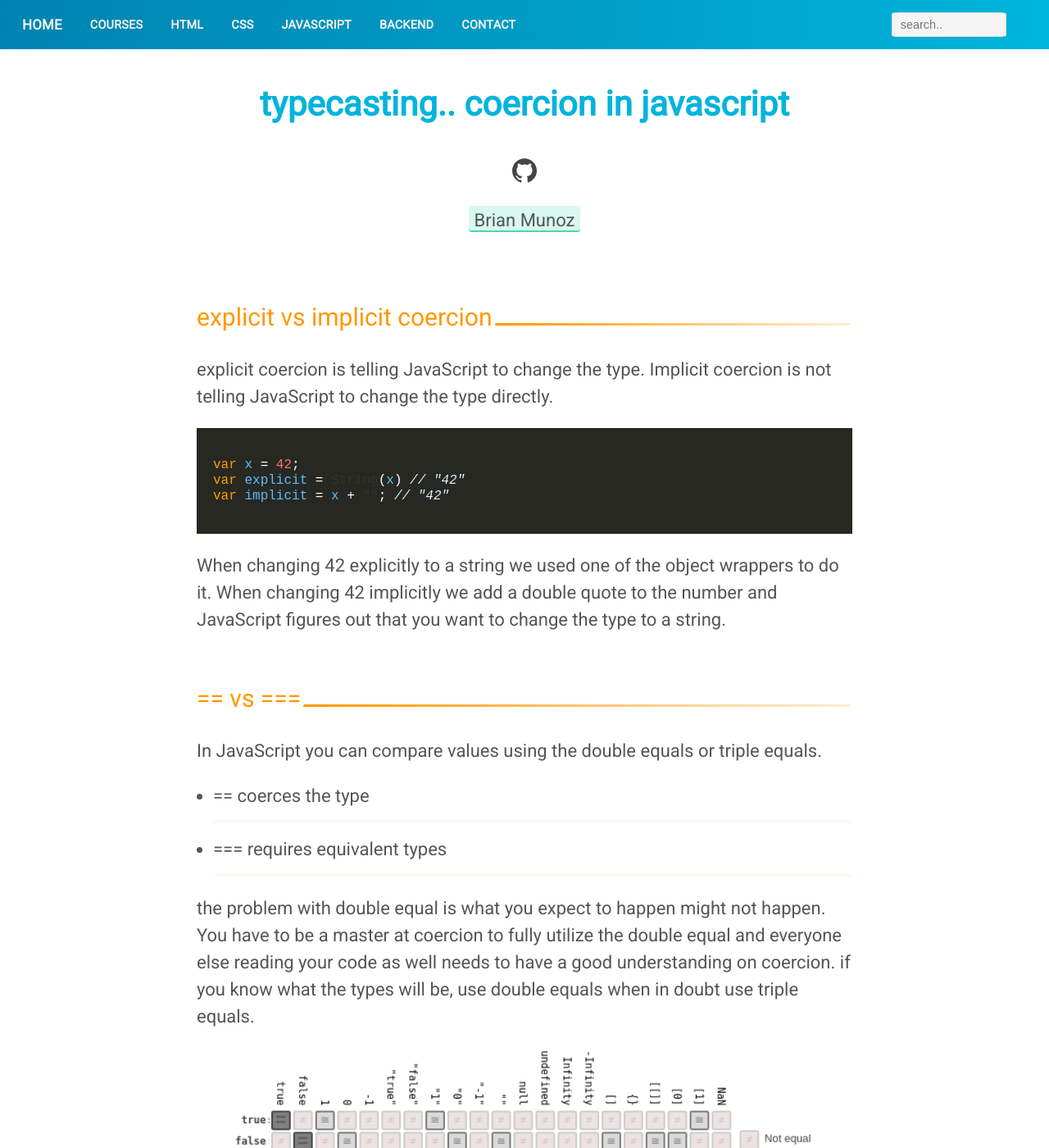
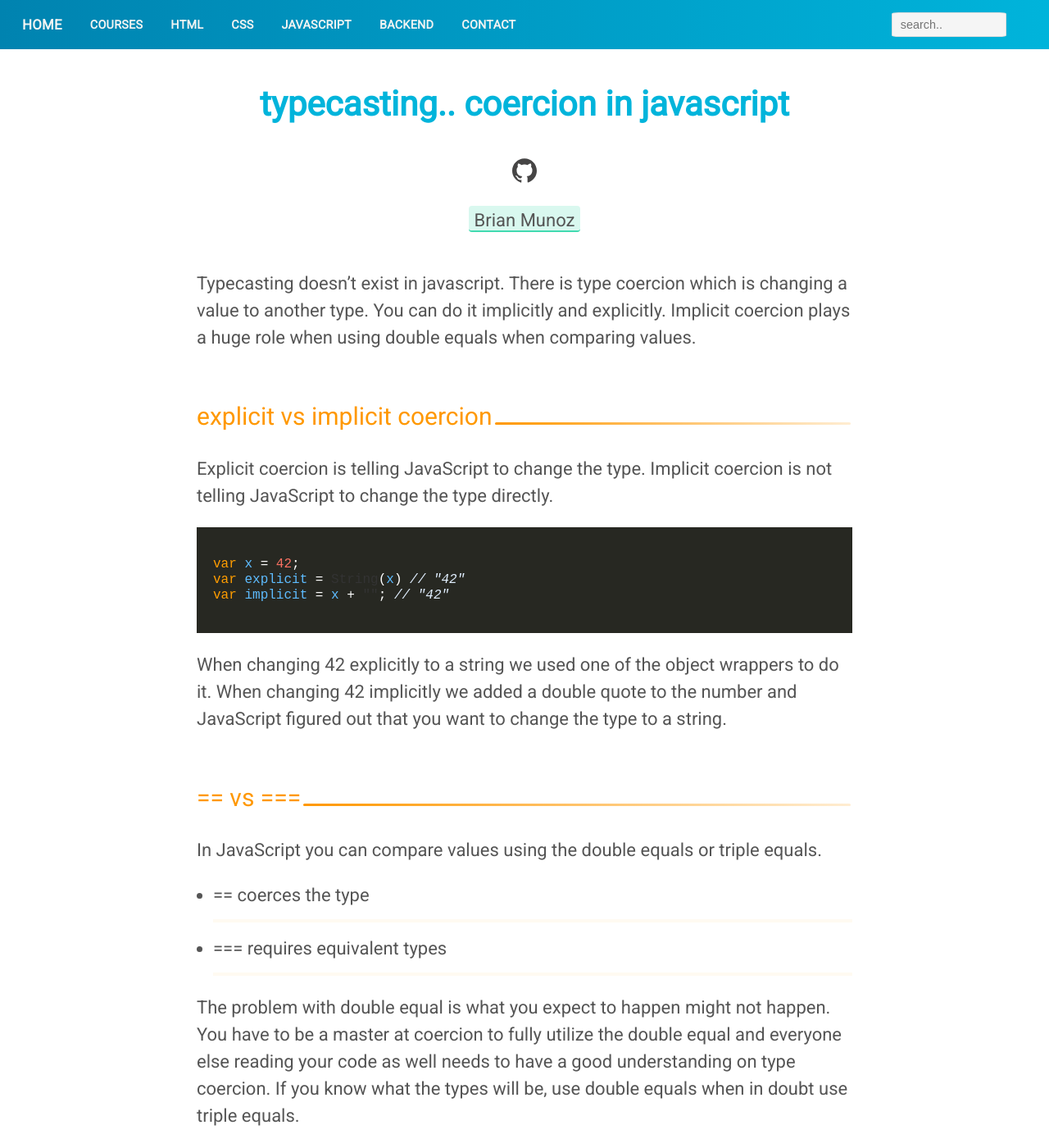
Before and after one commit to codinglead/codinglead.github.io, a Jekyll site: the page built from _posts/2018-11-09-typecasting-coercion-in-javascript.md, in a window 1280 px wide and 1400 px high. Shown: the whole window at 82% size. Built offline with Jekyll 4.4.1, drawn with Linux system fonts in a browser that asks for light colours; comment, search, counter and statistics services are not loaded; some of the changed text lies outside the part shown.

Commit message:
update article about coercion

````diff
--- a/_posts/2018-11-09-typecasting-coercion-in-javascript.md
+++ b/_posts/2018-11-09-typecasting-coercion-in-javascript.md
@@ -10,9 +10,11 @@ author: ["Brian Munoz", "https://colorlessenergy.github.io/", "https://github.co
 permalink: /javascript/:title
 ---
 
+Typecasting doesn't exist in javascript. There is type coercion which is changing a value to another type. You can do it implicitly and explicitly. Implicit coercion plays a huge role when using double equals when comparing values.
+
 ## explicit vs implicit coercion
 
-explicit coercion is telling JavaScript to change the type. Implicit coercion is not telling JavaScript to change the type directly.
+Explicit coercion is telling JavaScript to change the type. Implicit coercion is not telling JavaScript to change the type directly.
 
 ```javascript
 var x = 42;
@@ -20,7 +22,7 @@ var explicit = String(x) // "42"
 var implicit = x + ""; // "42"
 ```
 
-When changing 42 explicitly to a string we used one of the object wrappers to do it. When changing 42 implicitly we add a double quote to the number and JavaScript figures out that you want to change the type to a string.
+When changing 42 explicitly to a string we used one of the object wrappers to do it. When changing 42 implicitly we added a double quote to the number and JavaScript figured out that you want to change the type to a string.
 
 ## == vs ===
 
@@ -29,7 +31,7 @@ In JavaScript you can compare values using the double equals or triple equals.
 * == coerces the type
 * === requires equivalent types
 
-the problem with double equal is what you expect to happen might not happen. You have to be a master at coercion to fully utilize the double equal and everyone else reading your code as well needs to have a good understanding on coercion. if you know what the types will be, use double equals when in doubt use triple equals.
+The problem with double equal is what you expect to happen might not happen. You have to be a master at coercion to fully utilize the double equal and everyone else reading your code as well needs to have a good understanding on type coercion. If you know what the types will be, use double equals when in doubt use triple equals.
 
 
 ![equality in javascript]({{ site.baseurl }}/images/equality-in-javascript.png "equality in javascript")
@@ -38,7 +40,7 @@ the problem with double equal is what you expect to happen might not happen. You
 
 ## what values are falsy
 
-A Falsy value is when doing a comparison what values will be translated to false
+A Falsy value is when doing a comparison what values will be translated to false.
 
 * false
 * +0, -0, NaN
@@ -50,7 +52,7 @@ A Falsy value is when doing a comparison what values will be translated to false
 
 what is a truthy values?
 
-A Truthy value is when doing a comparison which values will be translated to true
+A Truthy value is when doing a comparison which values will be translated to true.
 
 * {}
 * []
````
